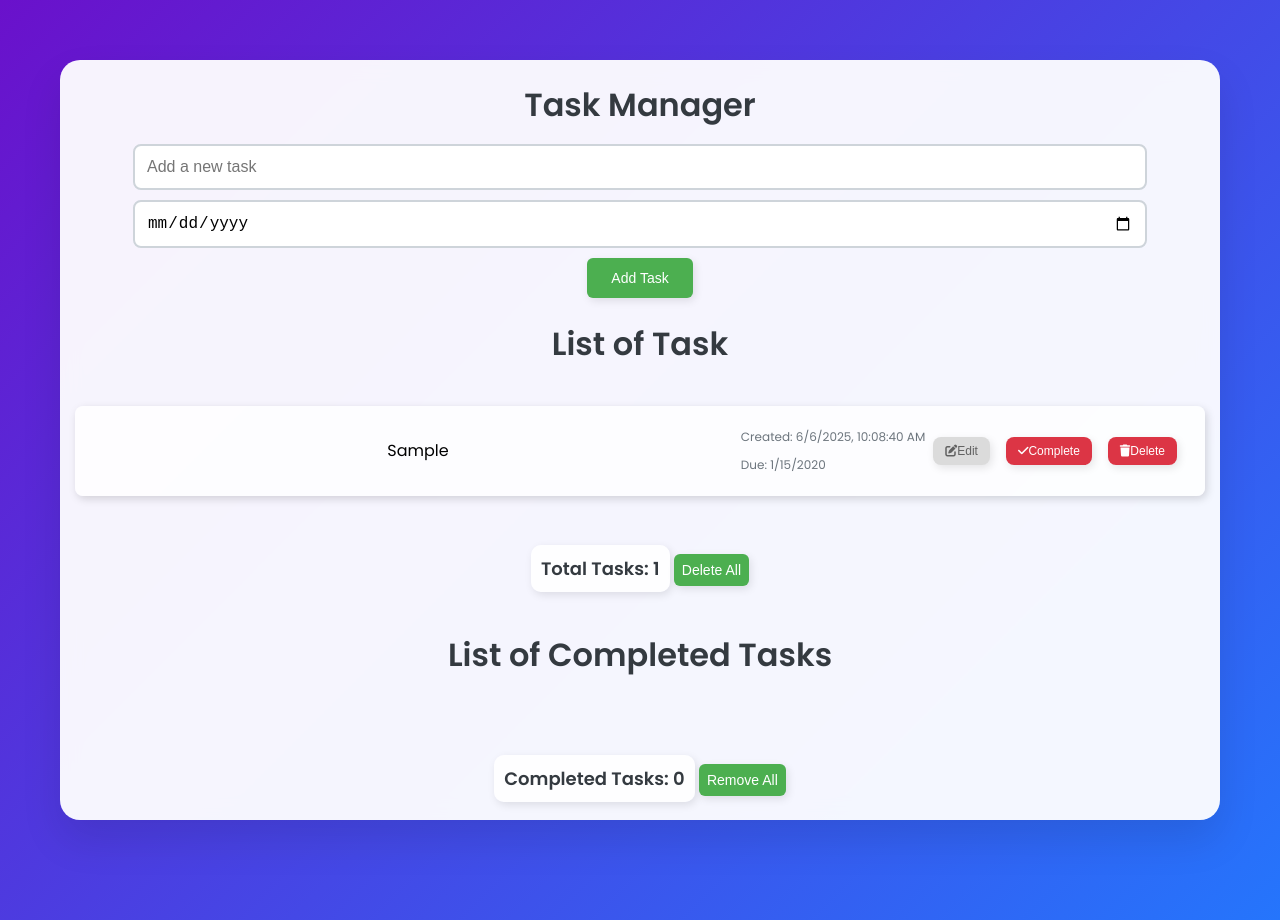
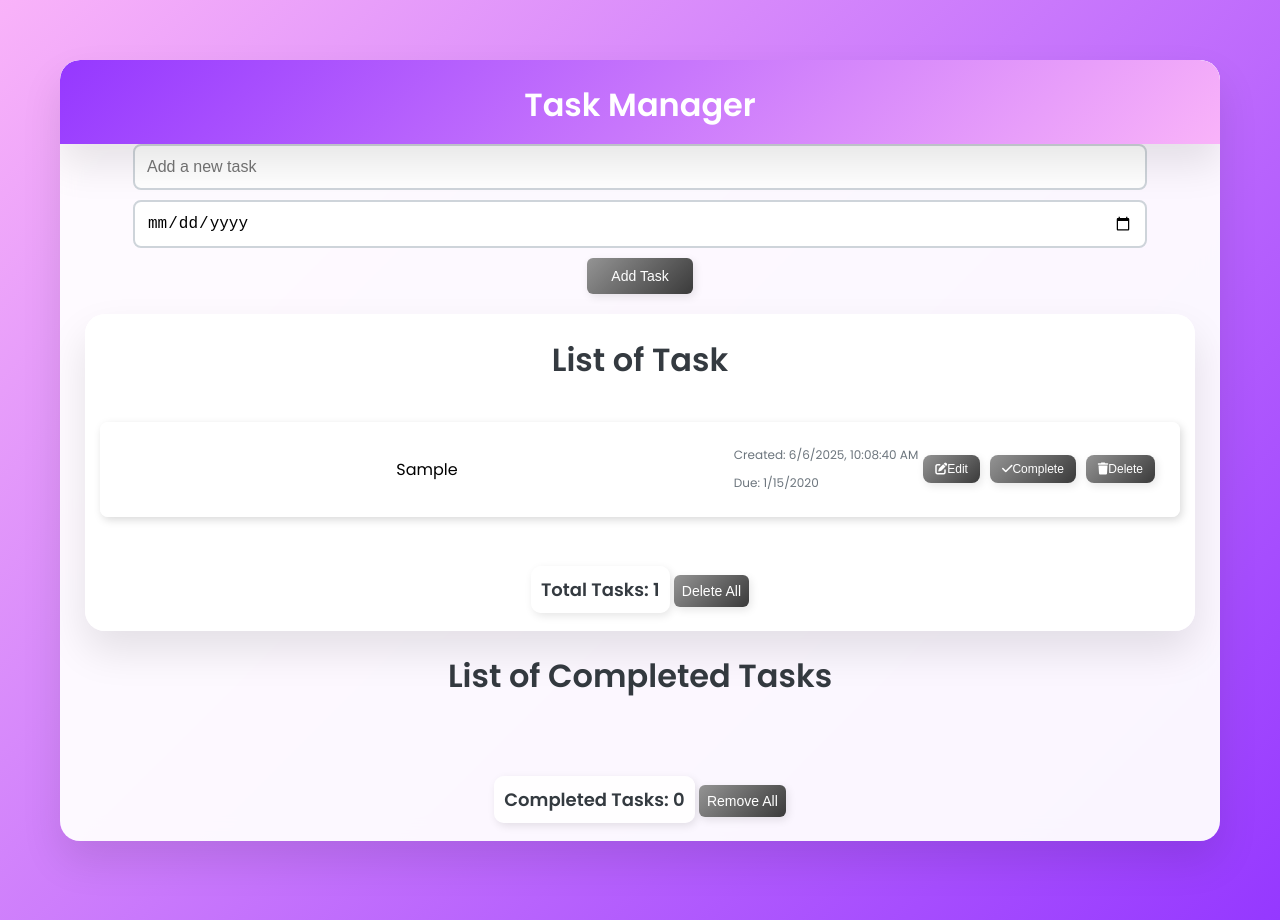
Before and after one commit to Donsper/TASK-MANAGEMENT, a plain HTML site: page index.html in a window 1280 px wide. Both pictures are taken after typing "Sample", "2020-01-15" into the empty fields and a click on the button "Add Task". Drawn offline with Linux system fonts and the light colour scheme.

Commit message:
designing chuchu

```diff
--- a/index.html
+++ b/index.html
@@ -1,5 +1,6 @@
 <!DOCTYPE html>
 <html lang="en">
+
 <head>
     <meta charset="UTF-8">
     <meta name="viewport" content="width=device-width, initial-scale=1.0">
@@ -7,23 +8,31 @@
     <link rel="stylesheet" href="styles.css">
     <link rel="stylesheet" href="https://cdnjs.cloudflare.com/ajax/libs/font-awesome/6.5.1/css/all.min.css">
 </head>
+
 <body>
     <div class="container">
+        <div class="title">
         <h1>Task Manager</h1>
+        </div>
         <div class="input-group">
             <input type="text" id="taskInput" placeholder="Add a new task">
             <input type="date" id="dueDateInput">
             <button onclick="addTask()">Add Task</button>
         </div>
+        <div class="con-task">
             <h1>List of Task</h1>
             <ul id="taskList"></ul>
             <p id="taskCount">Total Tasks: 0</p>
             <button onclick="clearAllTasks()">Delete All</button>
+        </div>
+
             <h1>List of Completed Tasks</h1>
             <ul id="completedTaskList"></ul>
             <p id="completedTaskCount">Completed Tasks: 0</p>
             <button onclick="removeCompletedTasks()">Remove All</button>
+
     </div>
     <script src="script.js"></script>
 </body>
+
 </html>
--- a/styles.css
+++ b/styles.css
@@ -5,15 +5,34 @@ body {
     font-family: 'Poppins', sans-serif;
     text-align: center;
     margin: 40px;
-    background: linear-gradient(135deg, #6a11cb, #2575fc);
+    background: linear-gradient(135deg, #f9b3f9, #9538ff);
     min-height: 100vh;
     padding: 20px;
-
+    /*#9538ff*/
 }
-
+.title{
+    max-width: 1200px;
+    margin: 0 auto;
+    background: linear-gradient(135deg, #9538ff, #f9b3f9);
+    box-shadow: 0 20px 40px rgba(0, 0, 0, 0.1);
+    overflow: hidden;
+    backdrop-filter: blur(10px);
+}
+.title h1{
+    color: rgb(255, 255, 255);
+}
 /* Container */
 .container {
     max-width: 1200px;
+    margin: 0 auto;
+    background: rgba(255, 255, 255, 0.95);
+    border-radius: 20px;
+    box-shadow: 0 20px 40px rgba(0, 0, 0, 0.1);
+    overflow: hidden;
+    backdrop-filter: blur(10px);
+}
+.con-task{
+    max-width: 1110px;
     margin: 0 auto;
     background: rgba(255, 255, 255, 0.95);
     border-radius: 20px;
@@ -36,7 +55,7 @@ body {
 
 .input-group button {
     width: auto;
-    padding: 12px 24px;
+    padding: 10px 24px;
 }
 
 h1 {
@@ -55,17 +74,16 @@ input {
     font-size: 16px;
     transition: 0.2s;
 
-
 }
 
 input:focus {
-    border-color: #ff0d15;
+    border-color: #e581e5
 }
 
 /* Buttons */
 button {
     padding: 12px;
-    background-color: #4CAF50;
+    background: linear-gradient(135deg, #949494, #3a3a3a);
     color: white;
     border: none;
     border-radius: 8px;
@@ -77,6 +95,9 @@ button {
 
 button:hover {
     transform: scale(1.05);
+    background: linear-gradient(135deg, #e581e5, #9f0fff);
+    color: rgb(255, 255, 255);
+    opacity: 0.9;
 }
 
 /* Task List */
@@ -120,23 +141,24 @@ small {
 
 /* Delete & Edit Buttons */
 li button {
-    background-color: #dc3545;
+    background-color: #000000;
     padding: 7px 12px;
     font-size: 12px;
     border-radius: 8px;
-    color: white;
-    margin-right: 8px;
-    margin-left: 8px;
+    color: rgb(255, 255, 255);
+    margin-right: 5px;
+    margin-left: 5px;
 
 }
 
 li button:first-of-type {
-    background-color: #dbdbdb;
-    color: rgb(97, 97, 97);
+    background-color: #000000;
+    color: rgb(255, 255, 255);
 }
 
 li button:hover {
-    background: linear-gradient(135deg, #43e97b, #38f9d7);
+    background: linear-gradient(135deg, #e581e5, #9f0fff);
+    color: rgb(255, 255, 255);
     opacity: 0.9;
 }
 
@@ -157,7 +179,7 @@ li {
 
 .task-text {
     flex-grow: 5;
-    padding: 5px;
+    padding: 15px;
     font-size: 16px;
     cursor: text;
     border-radius: 5px;
@@ -165,10 +187,10 @@ li {
 }
 
 .task-text[contenteditable="true"] {
-    background-color: #e3f2fd;
-    border: 1px solid #2196F3;
+    background-color: #cdf2ff;
+    border: 1px solid #3dbeeda2;
     outline: none;
-    padding: 6px;
+    padding: 8px;
 }
 
 button {
```
Lines whose indentation alone changed are shown as unchanged.
